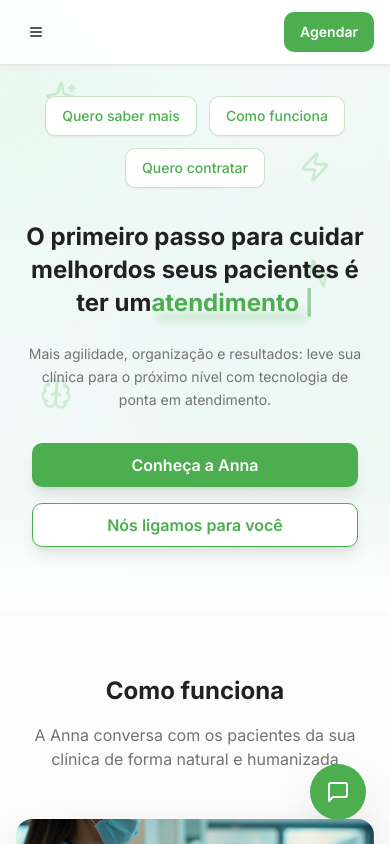
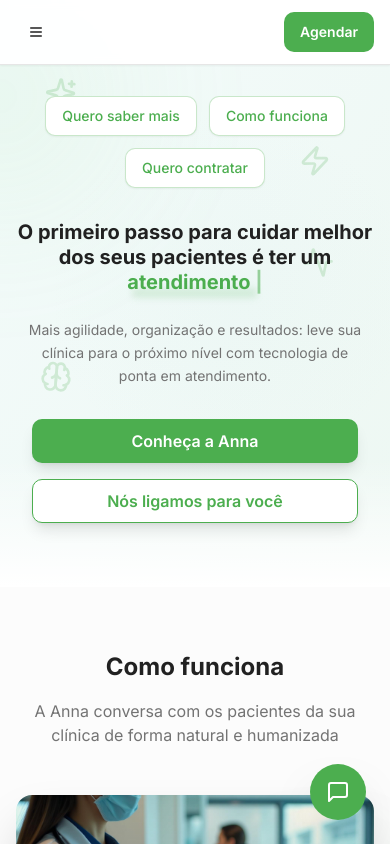
Before and after one commit to 123atendi-byte/anna-connect-health, a React (Vite) app: page / in a window 390 px wide. Shown: the top 844 px of the page. Built offline with nearby package versions, Linux system fonts and the light colour scheme; the HTML template or start-up script is replaced by a standard one.

Commit message:
Fix: Adjust hero text for mobile

```diff
--- a/src/pages/Index.tsx
+++ b/src/pages/Index.tsx
@@ -97,15 +97,23 @@ const Index = () => {
 
             {/* Hero Title with Typewriter */}
             <motion.h1
-              className="text-2xl md:text-4xl lg:text-5xl font-bold text-foreground mb-6 leading-snug md:leading-tight"
+              className="text-xl md:text-4xl lg:text-5xl font-bold text-foreground mb-6 leading-tight"
               initial={{ opacity: 0, y: 20 }}
               animate={{ opacity: 1, y: 0 }}
               transition={{ duration: 0.8, delay: 0.2 }}
             >
-              O primeiro passo para cuidar melhor
-              <br className="hidden md:block" />
-              dos seus pacientes é ter um
-              <br className="hidden md:block" />
+              {/* Versão Mobile - 3 linhas compactas */}
+              <span className="md:hidden">
+                O primeiro passo para cuidar melhor<br />
+                dos seus pacientes é ter um<br />
+              </span>
+
+              {/* Versão Desktop - mantém original */}
+              <span className="hidden md:inline">
+                O primeiro passo para cuidar melhor<br />
+                dos seus pacientes é ter um<br />
+              </span>
+
               <span className="text-primary inline-block relative">
                 <TypewriterText
                   texts={["atendimento inteligente"]}
```
